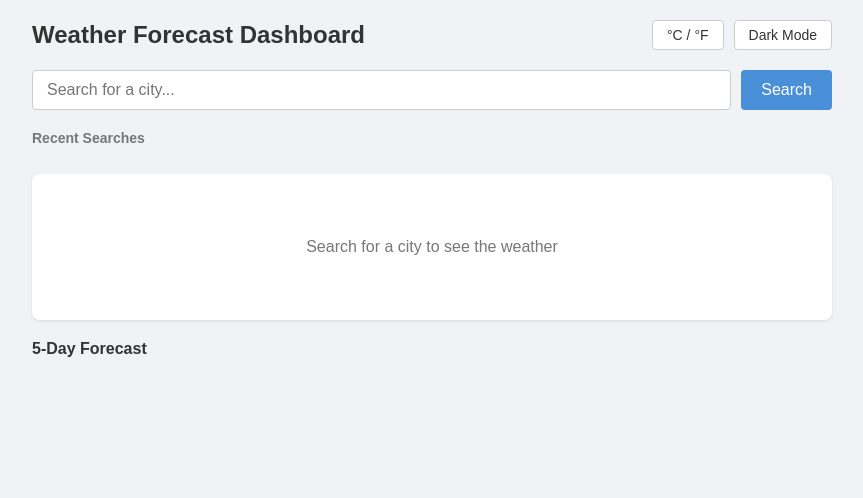
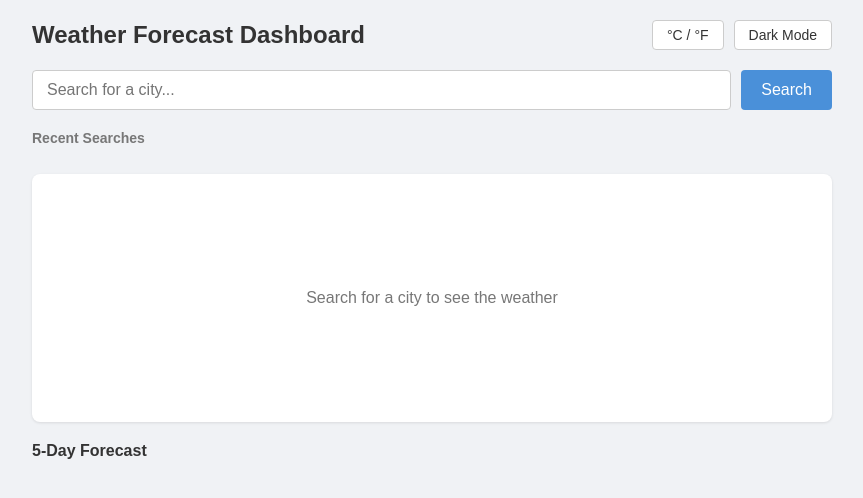
Before and after one commit to cyprus-root/Weather_Forecast_Dashboard, a React (Vite) app: page / in a window 1280 px wide. Shown: the top 498 px of the page, without its empty margins (208-1071 px from the left). Built offline with nearby package versions, Linux system fonts and the light colour scheme.

Commit message:
Add loading, error, and initial states

```diff
--- a/src/App.css
+++ b/src/App.css
@@ -280,6 +280,15 @@ body.dark .forecast_min {
 }
 
 /* States */
+.state_loading,
+.state_error,
+.state_initial {
+  display: flex;
+  justify-content: center;
+  align-items: center;
+  min-height: 200px;
+}
+
 .state_message {
   text-align: center;
   padding: 40px;
--- a/src/App.jsx
+++ b/src/App.jsx
@@ -77,10 +77,20 @@ function App() {
       </div>
 
       <div className="weather_container">
-        {loading && <p className="state_message">Loading weather data...</p>}
-        {error && <p className="state_message error">{error}</p>}
+        {loading && (
+          <div className="state_loading">
+            <p className="state_message">Loading weather data...</p>
+          </div>
+        )}
+        {error && (
+          <div className="state_error">
+            <p className="state_message error">{error}</p>
+          </div>
+        )}
         {!loading && !error && !weatherData && (
-          <p className="state_message">Search for a city to see the weather</p>
+          <div className="state_initial">
+            <p className="state_message">Search for a city to see the weather</p>
+          </div>
         )}
         {!loading && !error && weatherData && (
           <Weather_Card data={weatherData} />
```
